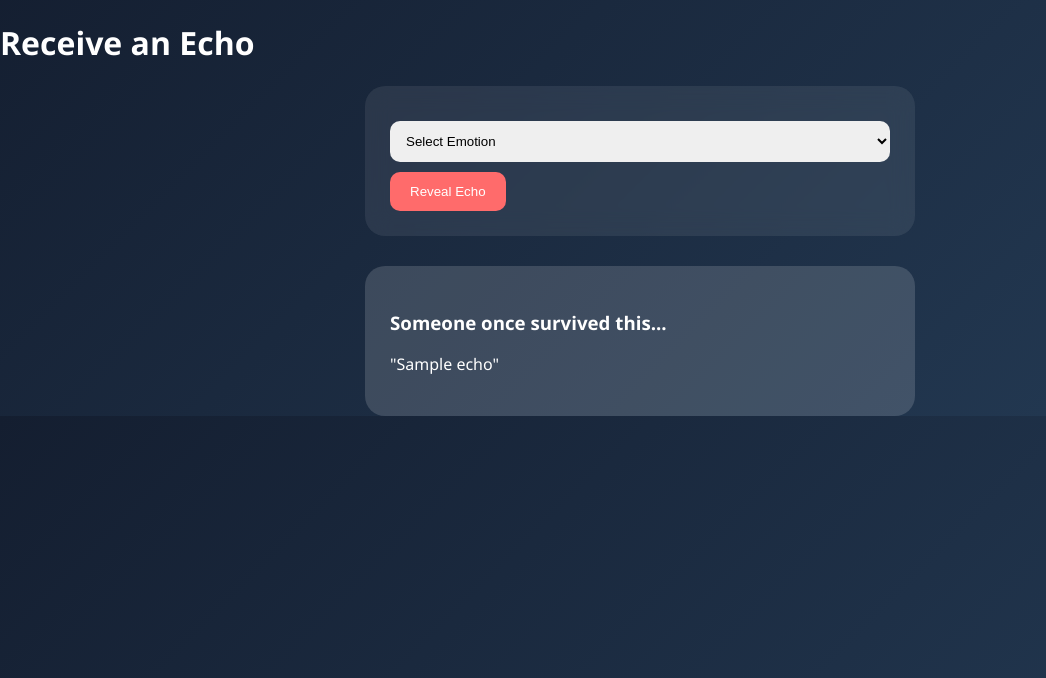
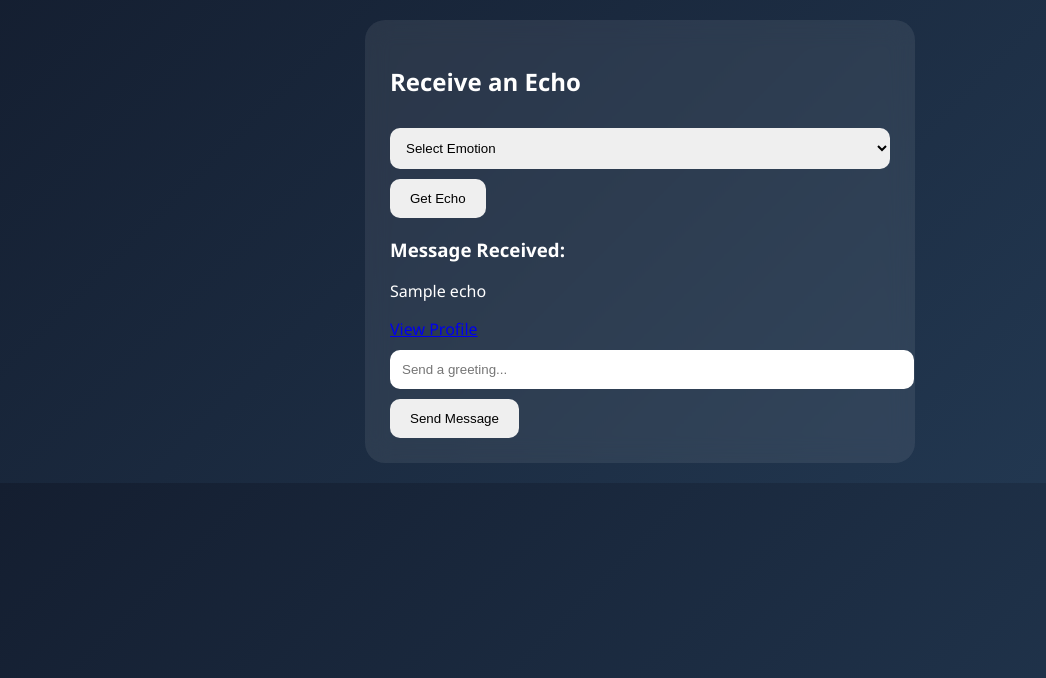
Before and after one commit to yashaswini-nalavala/Echovault-resilience-network, a Flask app: template templates/receive.html in a window 1280 px wide. Shown: the part 52-730 px from the top of the page, without its empty margins (0-1046 px from the left). Run offline with Flask 3, Linux system fonts and the light colour scheme; the template is opened without the code that fills it: most values are stand-ins (such as "Sample title", 1, 10 or a date in 2020).

Commit message:
Revamp receive.html for improved user interaction

```diff
--- a/templates/receive.html
+++ b/templates/receive.html
@@ -1,28 +1,34 @@
 {% extends "base.html" %}
+
 {% block content %}
+<div class="card">
+    <h2>Receive an Echo</h2>
 
-<h1 class="dashboard-title">Receive an Echo</h1>
-
-<div class="card">
     <form method="POST">
         <select name="emotion" required>
             <option value="">Select Emotion</option>
-            <option>Anxiety</option>
-            <option>Failure</option>
-            <option>Loneliness</option>
-            <option>Burnout</option>
-            <option>Heartbreak</option>
+            <option value="Happy">Happy</option>
+            <option value="Sad">Sad</option>
+            <option value="Anxious">Anxious</option>
+            <option value="Hopeful">Hopeful</option>
+            <option value="Grateful">Grateful</option>
         </select>
 
-        <button type="submit" class="btn-primary">Reveal Echo</button>
+        <button type="submit" class="btn">Get Echo</button>
     </form>
+
+    {% if echo %}
+        <div class="echo-box">
+            <h3>Message Received:</h3>
+            <p>{{ echo }}</p>
+
+            <a href="/profile/{{ echo_user_id }}" class="btn">View Profile</a>
+
+            <form method="POST" action="/message/{{ echo_user_id }}">
+                <input type="text" name="message" placeholder="Send a greeting..." required>
+                <button type="submit" class="btn">Send Message</button>
+            </form>
+        </div>
+    {% endif %}
 </div>
-
-{% if echo %}
-<div class="echo-display">
-    <h3>Someone once survived this...</h3>
-    <p>"{{ echo }}"</p>
-</div>
-{% endif %}
-
 {% endblock %}
```
